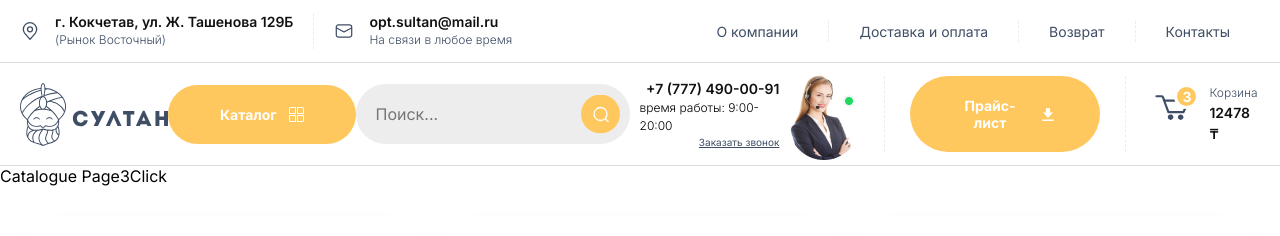
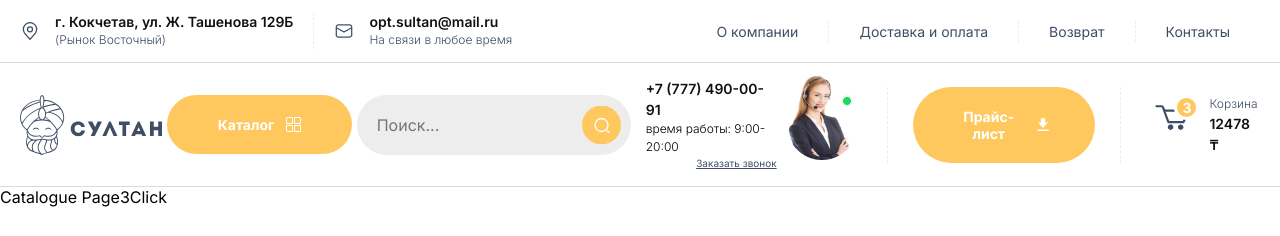
Before and after one commit to gigatorvaldz/shop, a React (Create React App) app: page / in a window 1280 px wide. Shown: the top 236 px of the page. Built offline with nearby package versions, Linux system fonts and the light colour scheme.

Commit message:
Search Input Component

```diff
--- a/src/Components/Header/Header.scss
+++ b/src/Components/Header/Header.scss
@@ -87,6 +87,7 @@
     padding: 5px 0;
     font-family: "Inter";
     font-style: normal;
+    gap: 5px;
 
     &__wrapper {
         border-bottom: 1px solid rgba(63, 78, 101, 0.2);
@@ -150,38 +151,6 @@
         line-height: 17px;
     }
 
-    &__search-input {
-        max-width: 80%;
-    }
-
-    &__search-input-wrapper {
-        position: relative;
-        display: flex;
-        flex-direction: row;
-        justify-content: space-between;
-        align-items: center;
-        padding: 20px;
-        gap: 10px;
-
-        background: #ededed;
-        border-radius: 36px;
-
-        &::after {
-            content: "";
-            display: block;
-            position: absolute;
-            top: 50%;
-            right: 10px;
-            transform: translateY(-50%);
-            width: 39px;
-            height: 39px;
-            background-image: url("../../../public/img/search-icon.svg");
-            background-position: center;
-            background-repeat: no-repeat;
-            background-size: cover;
-        }
-    }
-
     &__pricelist-button {
         display: flex;
         flex-direction: row;
--- a/src/Components/Header/Header.tsx
+++ b/src/Components/Header/Header.tsx
@@ -1,6 +1,7 @@
 import React from "react";
 import { useAppSelector } from "../../Redux/hooks";
 import Cart from "../UI/Cart/Cart";
+import SearchInput from "../UI/SearchInput/SearchInput";
 import "./Header.scss";
 
 interface HeaderPropsI {}
@@ -64,12 +65,8 @@ const Header = (props: HeaderPropsI) => {
               Каталог{" "}
               <img src="./img/catalogue-icon.png" alt="catalogue icon" />
             </a>
-            <div className="lower-header__search-input-wrapper">
-              <input
-                className="lower-header__search-input"
-                type="text"
-                placeholder="Поиск..."
-              />
+            <div>
+              <SearchInput/>
             </div>
             <article className="lower-header__contacts">
               <div className="lower-header__contacts-info">
--- /dev/null
+++ b/src/Components/UI/SearchInput/SearchInput.scss
@@ -0,0 +1,31 @@
+.search-input {
+    max-width: 80%;
+
+    &-wrapper {
+        position: relative;
+        display: flex;
+        flex-direction: row;
+        justify-content: space-between;
+        align-items: center;
+        padding: 20px;
+        gap: 10px;
+
+        background: #ededed;
+        border-radius: 36px;
+
+        &::after {
+            content: "";
+            display: block;
+            position: absolute;
+            top: 50%;
+            right: 10px;
+            transform: translateY(-50%);
+            width: 39px;
+            height: 39px;
+            background-image: url("../../../../public/img/search-icon.svg");
+            background-position: center;
+            background-repeat: no-repeat;
+            background-size: cover;
+        }
+    }
+}
--- /dev/null
+++ b/src/Components/UI/SearchInput/SearchInput.tsx
@@ -0,0 +1,18 @@
+import React from "react";
+import "./SearchInput.scss"
+
+interface SearchInputPropsI {}
+
+function SearchInput({}: SearchInputPropsI) {
+  return (
+    <div className="search-input-wrapper">
+      <input
+        className="search-input"
+        type="text"
+        placeholder="Поиск..."
+      />
+    </div>
+  );
+}
+
+export default SearchInput;
```
